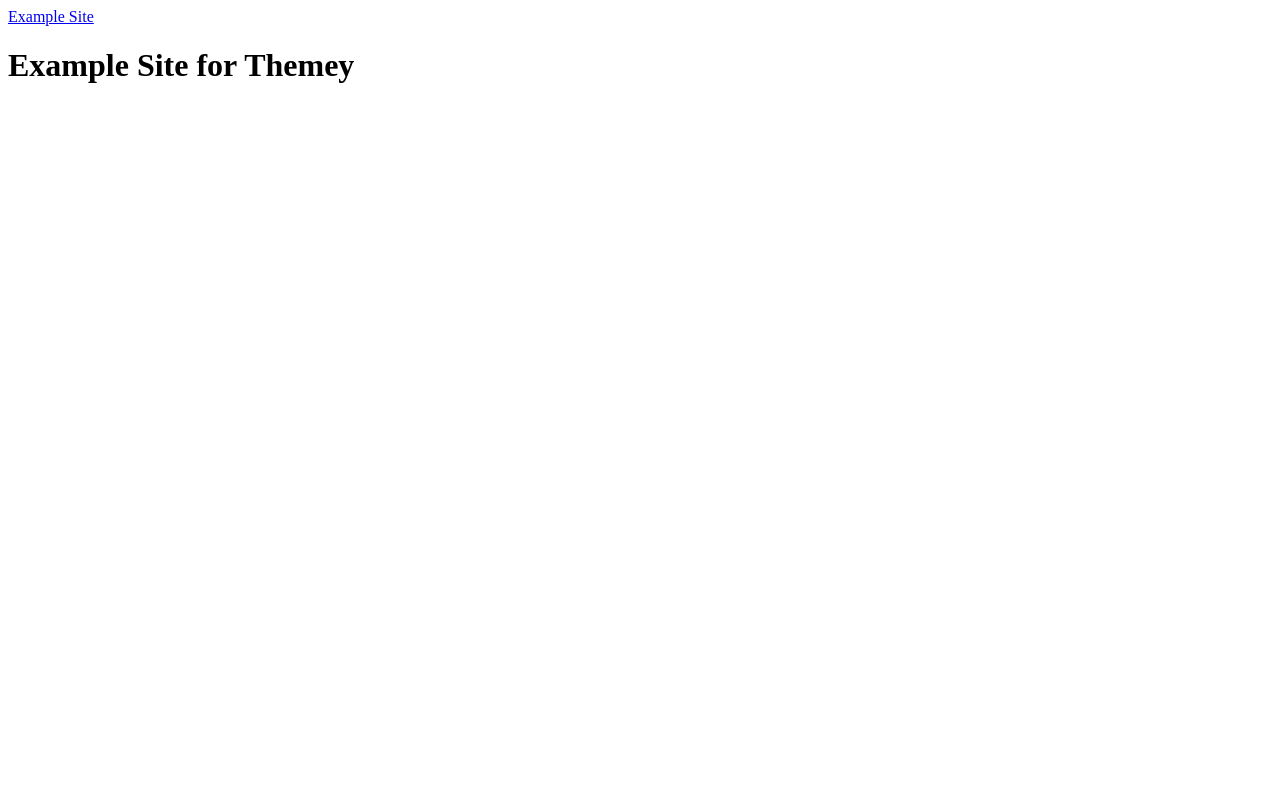
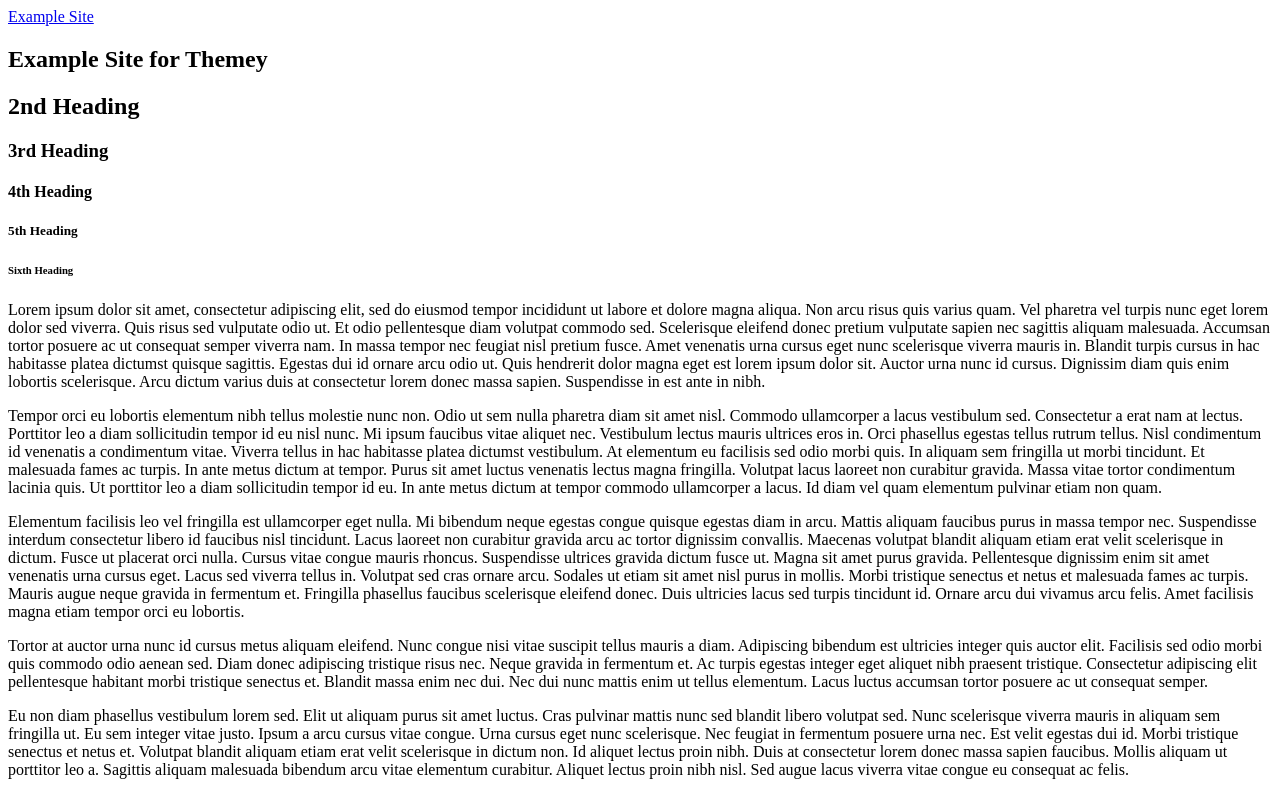
Before and after one commit to bitflipflops/themey, a plain HTML site: page index.html in a window 1280 px wide. Drawn offline with Linux system fonts and the light colour scheme.

Commit message:
Added more to example html page

```diff
--- a/index.html
+++ b/index.html
@@ -7,7 +7,31 @@
 	<a href="./index.html">Example Site</a>
   </header>
   <main>
-	<h1>Example Site for Themey</h1>
+	<section>
+	  <h1>Example Site for Themey</h1>
+	  <h2>2nd Heading</h2>
+	  <h3>3rd Heading</h3>
+	  <h4>4th Heading</h4>
+	  <h5>5th Heading</h5>
+	  <h6>Sixth Heading</h6>
+	</section>
+	<section>
+	  <p>
+	  Lorem ipsum dolor sit amet, consectetur adipiscing elit, sed do eiusmod tempor incididunt ut labore et dolore magna aliqua. Non arcu risus quis varius quam. Vel pharetra vel turpis nunc eget lorem dolor sed viverra. Quis risus sed vulputate odio ut. Et odio pellentesque diam volutpat commodo sed. Scelerisque eleifend donec pretium vulputate sapien nec sagittis aliquam malesuada. Accumsan tortor posuere ac ut consequat semper viverra nam. In massa tempor nec feugiat nisl pretium fusce. Amet venenatis urna cursus eget nunc scelerisque viverra mauris in. Blandit turpis cursus in hac habitasse platea dictumst quisque sagittis. Egestas dui id ornare arcu odio ut. Quis hendrerit dolor magna eget est lorem ipsum dolor sit. Auctor urna nunc id cursus. Dignissim diam quis enim lobortis scelerisque. Arcu dictum varius duis at consectetur lorem donec massa sapien. Suspendisse in est ante in nibh.
+	  </p>
+	  <p>
+	  Tempor orci eu lobortis elementum nibh tellus molestie nunc non. Odio ut sem nulla pharetra diam sit amet nisl. Commodo ullamcorper a lacus vestibulum sed. Consectetur a erat nam at lectus. Porttitor leo a diam sollicitudin tempor id eu nisl nunc. Mi ipsum faucibus vitae aliquet nec. Vestibulum lectus mauris ultrices eros in. Orci phasellus egestas tellus rutrum tellus. Nisl condimentum id venenatis a condimentum vitae. Viverra tellus in hac habitasse platea dictumst vestibulum. At elementum eu facilisis sed odio morbi quis. In aliquam sem fringilla ut morbi tincidunt. Et malesuada fames ac turpis. In ante metus dictum at tempor. Purus sit amet luctus venenatis lectus magna fringilla. Volutpat lacus laoreet non curabitur gravida. Massa vitae tortor condimentum lacinia quis. Ut porttitor leo a diam sollicitudin tempor id eu. In ante metus dictum at tempor commodo ullamcorper a lacus. Id diam vel quam elementum pulvinar etiam non quam.
+	  </p>
+	  <p>
+	  Elementum facilisis leo vel fringilla est ullamcorper eget nulla. Mi bibendum neque egestas congue quisque egestas diam in arcu. Mattis aliquam faucibus purus in massa tempor nec. Suspendisse interdum consectetur libero id faucibus nisl tincidunt. Lacus laoreet non curabitur gravida arcu ac tortor dignissim convallis. Maecenas volutpat blandit aliquam etiam erat velit scelerisque in dictum. Fusce ut placerat orci nulla. Cursus vitae congue mauris rhoncus. Suspendisse ultrices gravida dictum fusce ut. Magna sit amet purus gravida. Pellentesque dignissim enim sit amet venenatis urna cursus eget. Lacus sed viverra tellus in. Volutpat sed cras ornare arcu. Sodales ut etiam sit amet nisl purus in mollis. Morbi tristique senectus et netus et malesuada fames ac turpis. Mauris augue neque gravida in fermentum et. Fringilla phasellus faucibus scelerisque eleifend donec. Duis ultricies lacus sed turpis tincidunt id. Ornare arcu dui vivamus arcu felis. Amet facilisis magna etiam tempor orci eu lobortis.
+	  </p>
+	  <p>
+	  Tortor at auctor urna nunc id cursus metus aliquam eleifend. Nunc congue nisi vitae suscipit tellus mauris a diam. Adipiscing bibendum est ultricies integer quis auctor elit. Facilisis sed odio morbi quis commodo odio aenean sed. Diam donec adipiscing tristique risus nec. Neque gravida in fermentum et. Ac turpis egestas integer eget aliquet nibh praesent tristique. Consectetur adipiscing elit pellentesque habitant morbi tristique senectus et. Blandit massa enim nec dui. Nec dui nunc mattis enim ut tellus elementum. Lacus luctus accumsan tortor posuere ac ut consequat semper.
+	  </p>
+	  <p>
+	  Eu non diam phasellus vestibulum lorem sed. Elit ut aliquam purus sit amet luctus. Cras pulvinar mattis nunc sed blandit libero volutpat sed. Nunc scelerisque viverra mauris in aliquam sem fringilla ut. Eu sem integer vitae justo. Ipsum a arcu cursus vitae congue. Urna cursus eget nunc scelerisque. Nec feugiat in fermentum posuere urna nec. Est velit egestas dui id. Morbi tristique senectus et netus et. Volutpat blandit aliquam etiam erat velit scelerisque in dictum non. Id aliquet lectus proin nibh. Duis at consectetur lorem donec massa sapien faucibus. Mollis aliquam ut porttitor leo a. Sagittis aliquam malesuada bibendum arcu vitae elementum curabitur. Aliquet lectus proin nibh nisl. Sed augue lacus viverra vitae congue eu consequat ac felis.
+	  </p>
+	</section>
   </main>
   <footer></footer>
 </body>
```
